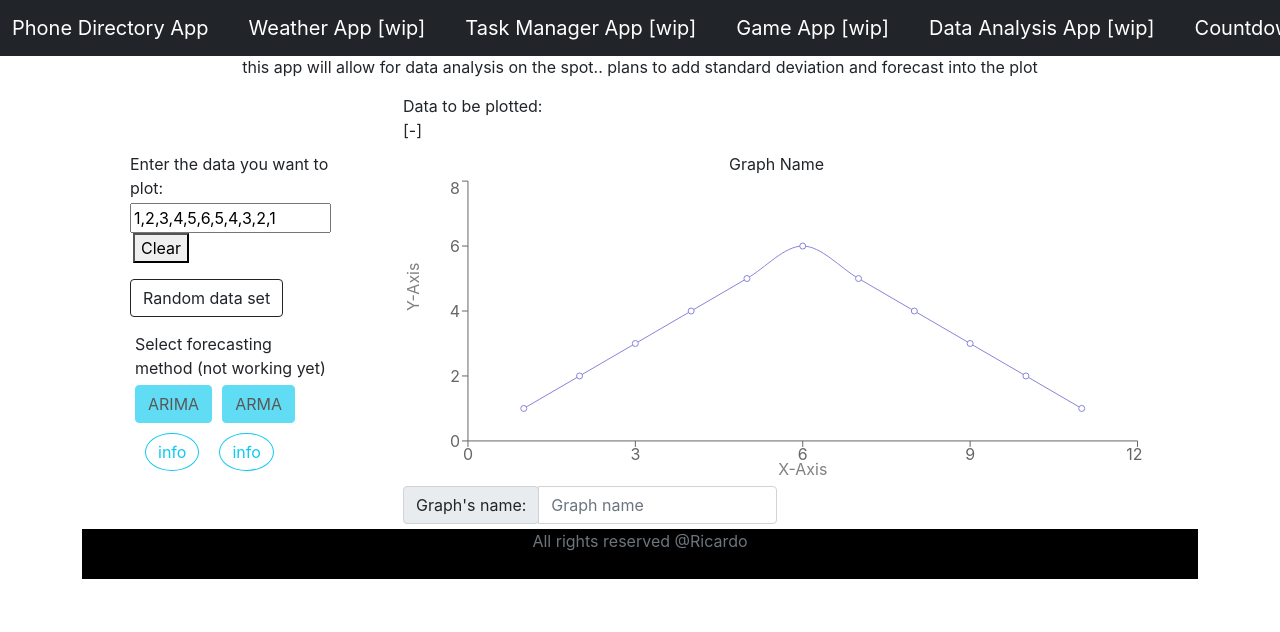
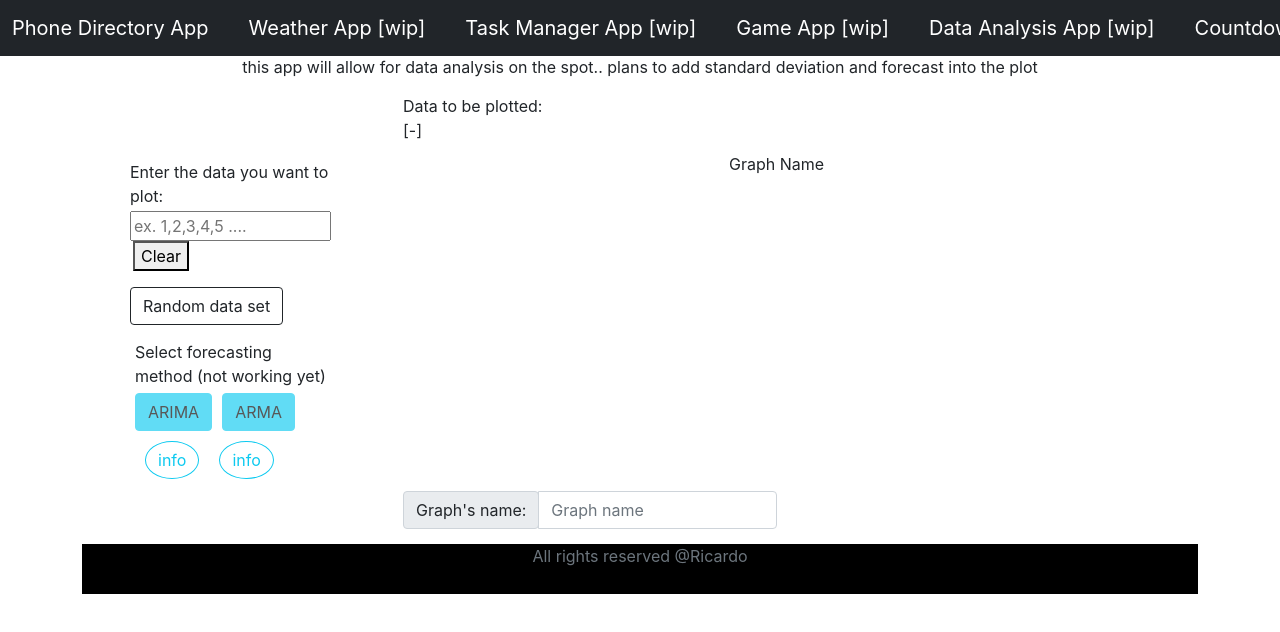
Before and after one commit to EmilioJags/phone-app, a React (Create React App) app: page /data-analysis in a window 1280 px wide. Shown: the top 632 px of the page. Built offline with nearby package versions, Linux system fonts and the light colour scheme.

Commit message:
removed onload data

```diff
--- a/package.json
+++ b/package.json
@@ -19,7 +19,7 @@
     "web-vitals": "^2.1.2"
   },
   "scripts": {
-    "start": "react-scripts start",
+    "start": "react-scripts start webpack-dev-server --inline --content-base --history-api-fallback",
     "predeploy": "npm run build",
     "deploy": "gh-pages -d build",
     "build": "react-scripts build",
--- a/src/Components/DataAnalysisComponents/DataAnalysis.jsx
+++ b/src/Components/DataAnalysisComponents/DataAnalysis.jsx
@@ -167,19 +167,7 @@ export default class DataAnalysis extends Component {
     }
 
     componentDidMount() {
-        // for testing of plot
-        document.getElementById('input-data').value = '1,2,3,4,5,6,5,4,3,2,1'
-        var dt = [1, 2, 3, 4, 5, 6, 5, 4, 3, 2, 1]
-        var dt_plot = []
-        for (let i = 0; i < dt.length; i++) {
-            //console.log(i);
-            let new_d = {
-                value: dt[i],
-                vals: i + 1
-            }
-            dt_plot.push(new_d)
-        }
-        this.setState({ data: dt_plot })
+
     }
     render() {
         return <>
@@ -271,7 +259,7 @@ export default class DataAnalysis extends Component {
                             </ResponsiveContainer>
                         </div>
                         <div >
-                            <div className='container' style={{ marginTop: "10px", marginBottom: "5px", alignContent: "left" }}>
+                            <div className='container' style={{ marginTop: "15px", marginBottom: "15px", alignContent: "left" }}>
                                 <div className='col-sm-6'>
                                     <div className='input-group '>
                                         <div className='input-group-prepend '>
```
Also changed, not shown: 7 other files (tests, documents, lock files or other folders).
